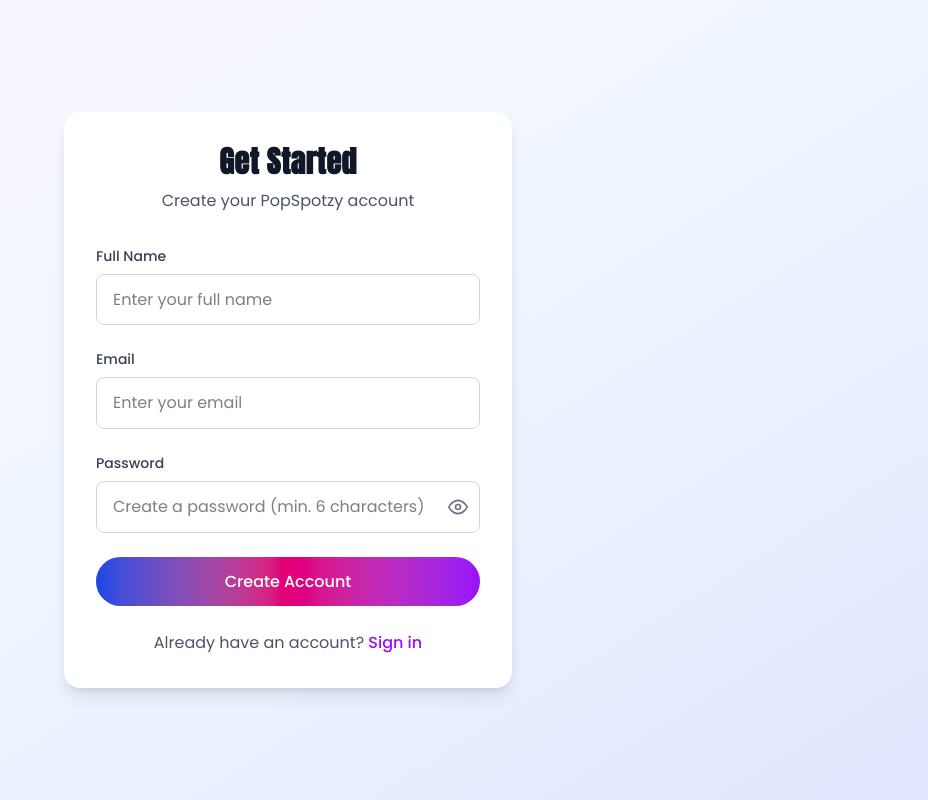
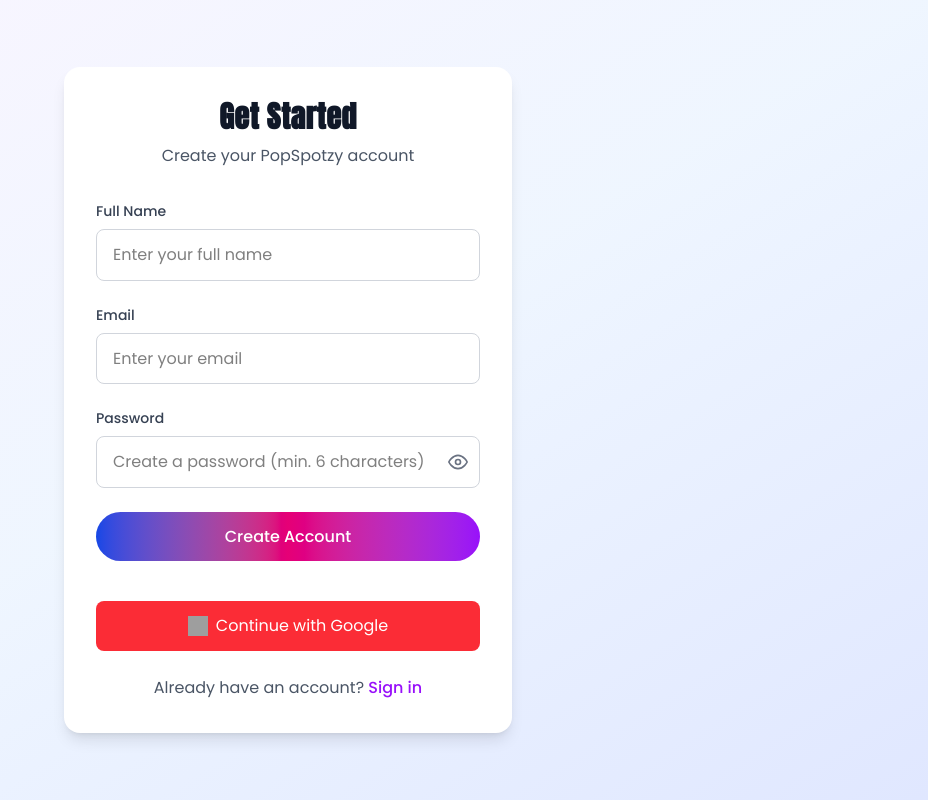
Before and after one commit to mdhaarishussain/popspotzy-clone, a Next.js app in the folder frontend/: page /signup in a window 1280 px wide. Shown: the whole page, without its empty margins (352-1280 px from the left). Built offline with nearby package versions, Linux system fonts and the light colour scheme; grey boxes are pictures that could not be loaded.

Commit message:
Update page.tsx
updated google oauth

```diff
--- a/frontend/src/app/signup/page.tsx
+++ b/frontend/src/app/signup/page.tsx
@@ -5,6 +5,7 @@
 import GradientButton from '@/components/ui/GradientButton';
 import { signUp } from '@/lib/supabase';
 import { FiEye, FiEyeOff } from 'react-icons/fi';
+import { signInWithGoogle } from '@/lib/supabase';
 
 function Signup() {
   const [fullName, setFullName] = useState('');
@@ -135,7 +136,19 @@
   {loading ? 'Creating Account...' : 'Create Account'}
 </GradientButton>
 
-          <div className="text-center">
+{/* Google Sign Up Button */}
+<div className="text-center mt-4">
+  <button
+    type="button"
+    onClick={() => signInWithGoogle()}
+    className="w-full py-3 bg-red-500 text-white rounded-lg hover:bg-red-600 transition-colors flex items-center justify-center space-x-2"
+  >
+    <img src="/google-logo.svg" alt="Google Logo" className="w-5 h-5"/>
+    <span>Continue with Google</span>
+  </button>
+</div>
+
+<div className="text-center mt-4">
   <p className="text-gray-600">
     Already have an account?{' '}
     <Link href="/signin" className="text-purple-600 hover:text-purple-700 font-medium">
@@ -143,6 +156,7 @@
     </Link>
   </p>
 </div>
+
         </form>
       </div>
     </div>
```
Lines whose indentation alone changed are shown as unchanged.
